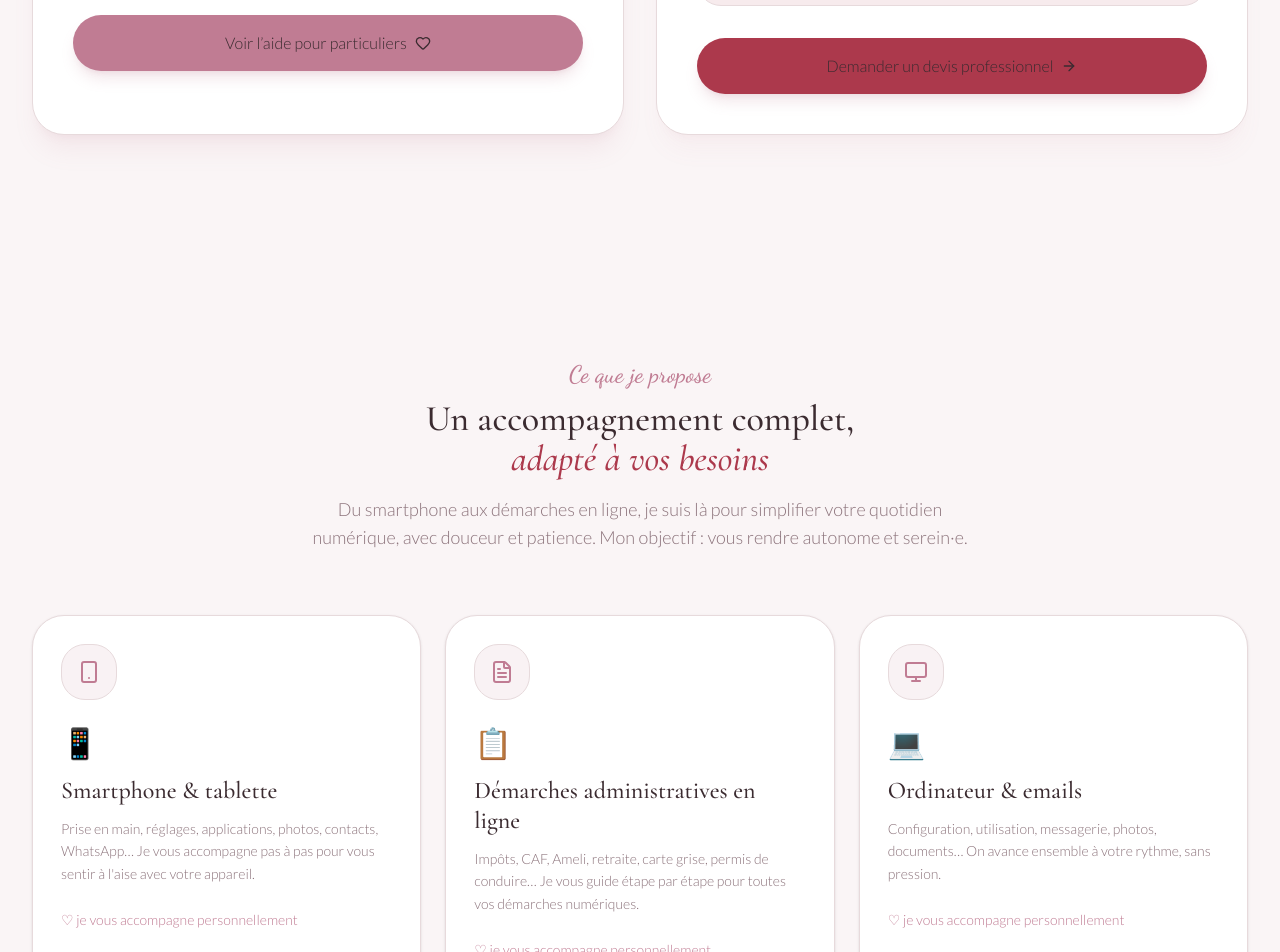
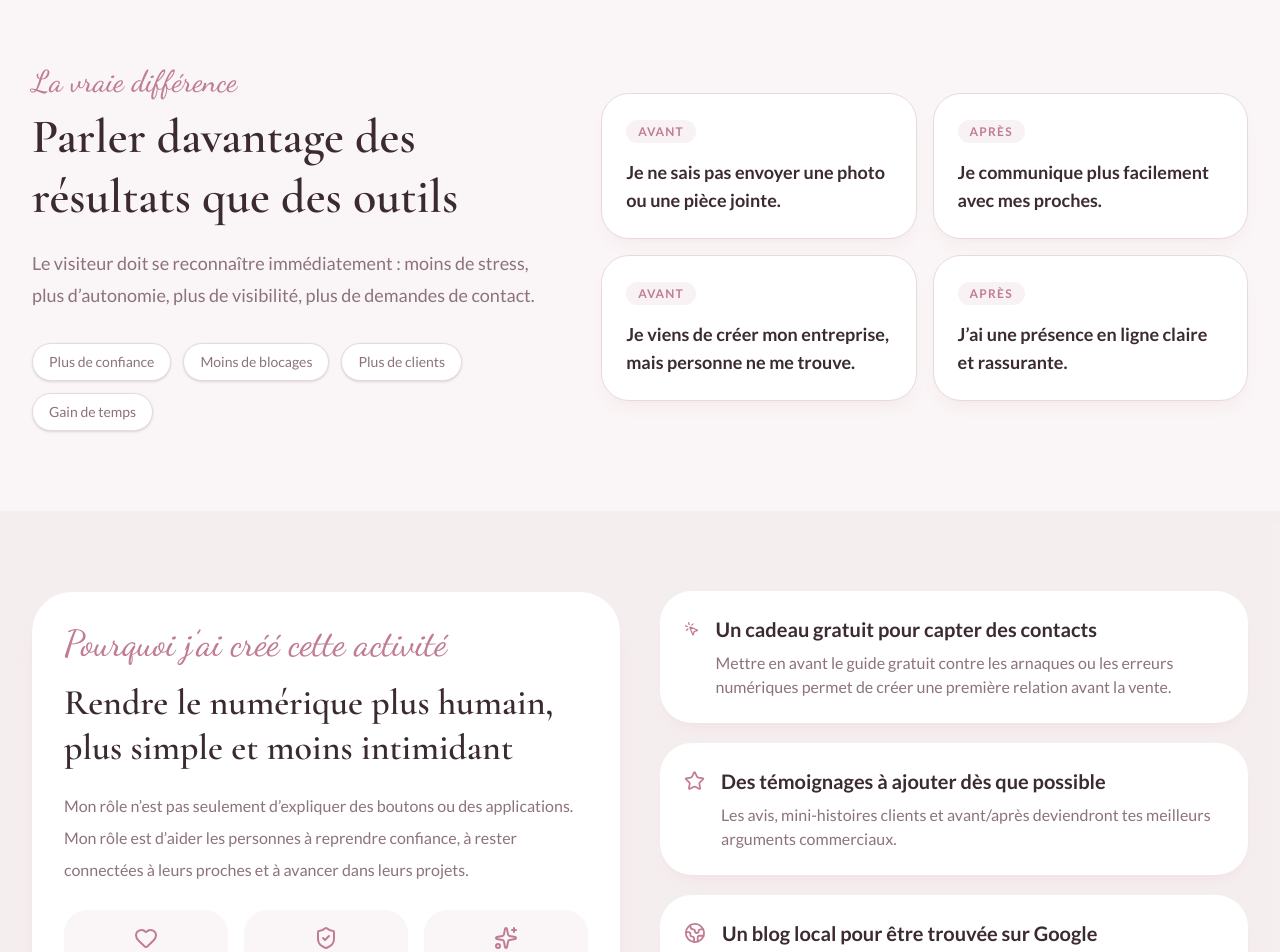
Before and after one commit to Virginie17/assistance-numerique, a Next.js app: page / in a window 1280 px wide. Shown: the part 2780-3732 px from the top of the page. Built offline with nearby package versions, Linux system fonts and the light colour scheme; no server answers.

Commit message:
Use new conversion-focused landing page

```diff
--- a/app/page.tsx
+++ b/app/page.tsx
@@ -1,35 +1,5 @@
-import Navbar from "@/components/landing/Navbar";
-import HeroSection from "@/components/landing/HeroSection";
-import GuideAidantSection from "@/components/landing/GuideAidantSection";
-import TargetChoiceSection from "@/components/landing/TargetChoiceSection";
-import ServicesSection from "@/components/landing/ServicesSection";
-import ProfessionalSection from "@/components/landing/ProfessionalSection";
-import AboutSection from "@/components/landing/AboutSection";
-import BenefitsSection from "@/components/landing/BenefitsSection";
-import AreaSection from "@/components/landing/AreaSection";
-import TestimonialsSection from "@/components/landing/TestimonialsSection";
-import FAQSection from "@/components/landing/FAQSection";
-import ContactSection from "@/components/landing/ContactSection";
-import Footer from "@/components/landing/Footer";
-import PricingSection from "@/components/landing/PricingSection";
+import LandingPage from "@/components/LandingPage";
 
 export default function Home() {
-  return (
-    <main className="min-h-screen">
-      <Navbar />
-      <HeroSection />
-      <GuideAidantSection />
-      <TargetChoiceSection />
-      <ServicesSection />
-      <ProfessionalSection />
-      <AboutSection />
-      <BenefitsSection />
-      <PricingSection />
-      <AreaSection />
-      <TestimonialsSection />
-      <FAQSection />
-      <ContactSection />
-      <Footer />
-    </main>
-  );
+  return <LandingPage />;
 }
```
